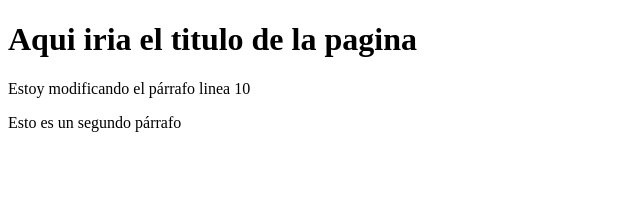
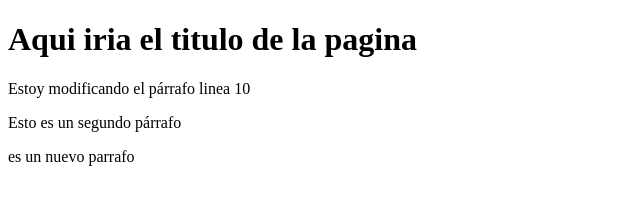
Before and after one commit to Yedib/Practica, a plain HTML site: page index.html in a window 1280 px wide. Shown: the whole page, without its empty margins (0-640 px from the left). Drawn offline with Linux system fonts and the light colour scheme.

Commit message:
Se agrego un parrafo nuevo

```diff
--- a/index.html
+++ b/index.html
@@ -9,5 +9,6 @@
     <h1>Aqui iria el titulo de la pagina</h1>
     <p>Estoy modificando el párrafo linea 10</p>
     <p>Esto es un segundo párrafo</p>
+    <p>es un nuevo parrafo</p>
 </body>
 </html>
```
